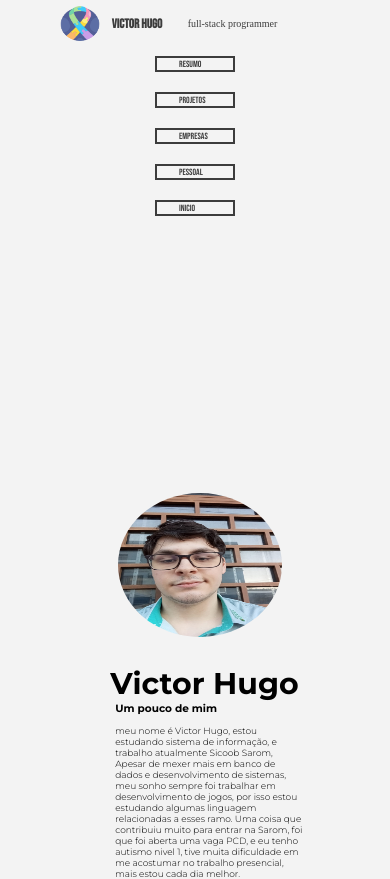
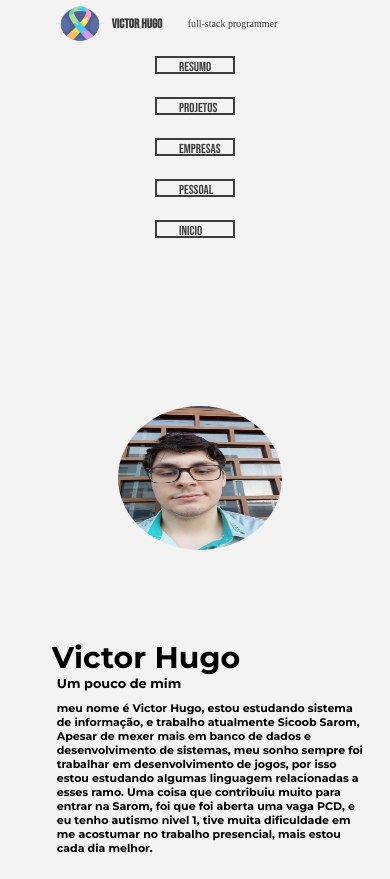
Before and after one commit to victorsiqueira1/trabalhoEscolar, a Vue app: page / in a window 390 px wide. Shown: the top 879 px of the page. Built offline with nearby package versions, Linux system fonts and the light colour scheme; a web font is replaced by a local one.

Commit message:
arrumando mais ainda

```diff
--- a/src/App.vue
+++ b/src/App.vue
@@ -417,7 +417,7 @@ const fim = ref(false)
     flex-direction: column;
     align-items: center;
     gap: 5px;
-    font-size: 9px;
+    font-size: 13px;
   }
   .profissao {
     padding: 0;
--- a/src/views/Meio.vue
+++ b/src/views/Meio.vue
@@ -387,6 +387,7 @@ onMounted(() => {
     height: 7.5vh;
     border-radius: 100%;
     border: 1px black solid;
+    background-color: none !important;
     font-size: 9px !important;
   }
   .foto {
@@ -423,6 +424,7 @@ onMounted(() => {
     width: 100%;
     height: 100%;
     margin: 0;
+    margin-bottom: 100px;
   }
   .quemCrio {
     margin-top: 9px;
@@ -437,11 +439,12 @@ onMounted(() => {
     top: 124%;
     margin-left: 12.5vw;
     margin-top: 1rem;
+    background-color: none;
   }
   .letraParaResumi {
     font-family: 'Montserrat', sans-serif;
     font-optical-sizing: auto;
-    font-weight: 300 !important;
+    font-weight: 700 !important;
     font-style: normal;
   }
   .letraGrande {
@@ -449,15 +452,15 @@ onMounted(() => {
     margin-left: 10px;
   }
   .resumo {
-    width: 55%;
-    height: 50%;
+    width: 85%;
+    height: 60%;
     margin-left: 5px;
-    margin-top: 50px;
+    margin-top: 100px;
     display: flex;
     flex-direction: column;
     justify-content: center;
     padding-left: 10px;
-    font-size: 9px;
+    font-size: 11px;
     padding-top: 50px;
   }
 }
```
